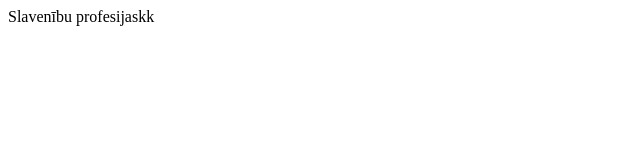
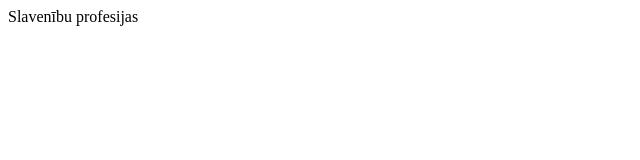
Before and after one commit to ievagit8/Atminasspele, a plain HTML site: page index.html in a window 1280 px wide. Shown: the full height of the page, 0-640 px from the left. Drawn offline with Linux system fonts and the light colour scheme.

Commit message:
Update index.html

```diff
--- a/index.html
+++ b/index.html
@@ -10,6 +10,6 @@
         <meta name="viewport" content="width=device-width, initial-scale=1.0">
     </head>
     <body>
-        <div>Slavenību profesijaskk</div>
+        <div>Slavenību profesijas</div>
     </body>
 </html>
```
